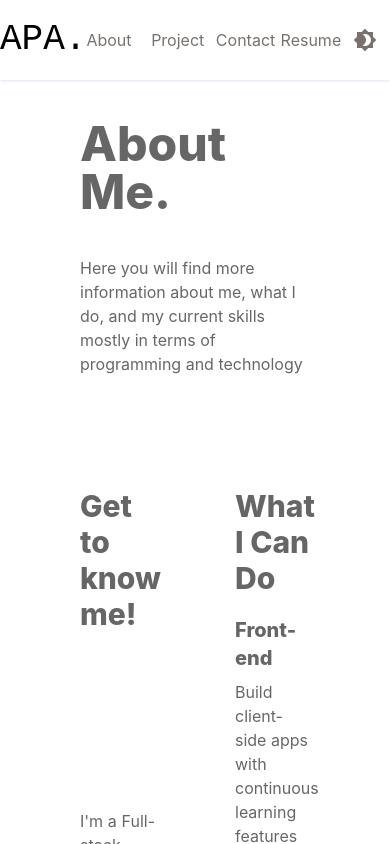
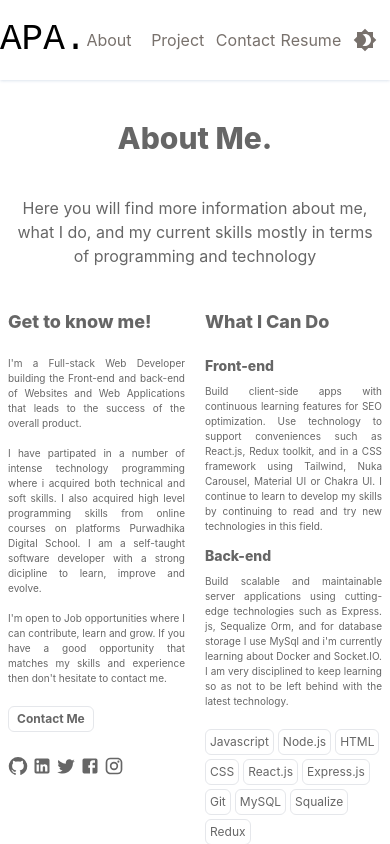
Before and after one commit to aisyahalghf/portofolio, a React (Create React App) app: page /about in a window 390 px wide. Shown: the top 844 px of the page. Built offline with nearby package versions, Linux system fonts and the light colour scheme.

Commit message:
responsive

```diff
--- a/src/pages/About.js
+++ b/src/pages/About.js
@@ -7,18 +7,20 @@ import { Link } from "react-router-dom";
 
 const About = () => {
   return (
-    <section className=" container mx-auto px-20 mt-10 flex flex-col items-center gap-28  h-screen ">
+    <section className=" container mx-auto px-2 md:px-20 mt-10 flex flex-col items-center gap-10 md:gap-28 pb-20 h-full  ">
       <div className="flex flex-col gap-10 items-center">
-        <h1 className=" font-extrabold text-5xl ">About Me.</h1>
-        <h2>
+        <h1 className=" font-extrabold text-3xl md:text-5xl ">About Me.</h1>
+        <h2 className=" text-center md:text-start ">
           Here you will find more information about me, what I do, and my
           current skills mostly in terms of programming and technology
         </h2>
       </div>
-      <div className=" grid grid-cols-2 gap-20">
+      <div className=" grid grid-cols-2 items-start md:items-stretch gap-5 md:gap-20 ">
         <div className=" flex flex-col justify-between gap-5 ">
-          <h1 className=" font-extrabold text-3xl">Get to know me!</h1>
-          <p className=" text-justify ">
+          <h1 className=" font-extrabold text-lg md:text-3xl">
+            Get to know me!
+          </h1>
+          <p className=" text-justify text-[10px] md:text-base   ">
             I'm a Full-stack Web Developer building the Front-end and back-end
             of Websites and Web Applications that leads to the success of the
             overall product.
@@ -34,35 +36,37 @@ const About = () => {
           </p>
 
           <Link to="/contact">
-            <div className=" w-fit flex justify-start border px-5 py-1 rounded-md font-bold hover:bg-stone-200 hover:text-slate-950  ">
+            <div className=" w-fit flex justify-start border text-xs md:text-base px-2 md:px-5 py-1 rounded-md font-bold hover:bg-stone-200 hover:text-slate-950  ">
               Contact Me
             </div>
           </Link>
           <div>
-            <div className=" flex justify-start gap-4   ">
+            <div className=" flex justify-start gap-1 md:gap-4   ">
               <a href="https://github.com/aisyahalghf">
-                <GitHubIcon />
+                <GitHubIcon fontSize="small" />
               </a>
               <a href="https://www.linkedin.com/in/aisyahputrialghifari">
-                <LinkedInIcon />
+                <LinkedInIcon fontSize="small" />
               </a>
               <a href="https://twitter.com/Aisyahalghifari">
-                <TwitterIcon />
+                <TwitterIcon fontSize="small" />
               </a>
               <a href="https://www.facebook.com/aisyah.alghifari.14?mibextid=LQQJ4d">
-                <FacebookIcon />
+                <FacebookIcon fontSize="small" />
               </a>
               <a href="https://www.instagram.com/aisyahalghf/?igshid=MjEwN2IyYWYwYw%3D%3D">
-                <InstagramIcon />
+                <InstagramIcon fontSize="small" />
               </a>
             </div>
           </div>
         </div>
 
         <div>
-          <h1 className=" font-extrabold text-3xl mb-5">What I Can Do</h1>
-          <h1 className=" font-extrabold text-xl mb-2">Front-end</h1>
-          <p>
+          <h1 className=" font-extrabold text-lg md:text-3xl mb-5 ">
+            What I Can Do
+          </h1>
+          <h1 className=" font-extrabold text-sm md:text-xl mb-2">Front-end</h1>
+          <p className=" text-[10px] md:text-base text-justify ">
             Build client-side apps with continuous learning features for SEO
             optimization. Use technology to support conveniences such as
             React.js, Redux toolkit, and in a CSS framework using Tailwind, Nuka
@@ -70,45 +74,47 @@ const About = () => {
             my skills by continuing to read and try new technologies in this
             field.
           </p>
-          <h1 className=" font-extrabold text-xl mb-2 mt-3 ">Back-end</h1>
-          <p className="mb-5">
+          <h1 className=" font-extrabold text-sm md:text-xl mb-2 mt-3 ">
+            Back-end
+          </h1>
+          <p className="mb-5 text-[10px] md:text-base text-justify">
             Build scalable and maintainable server applications using
             cutting-edge technologies such as Express. js, Sequalize Orm, and
             for database storage I use MySql and i'm currently learning about
             Docker and Socket.IO. I am very disciplined to keep learning so as
             not to be left behind with the latest technology.
           </p>
-          <div className="flex gap-3 flex-wrap  ">
-            <button className="border px-5 py-1 rounded-md  hover:bg-stone-200 hover:text-slate-950  ">
+          <div className="flex gap-1 md:gap-3 flex-wrap  ">
+            <button className="border px-1 py-1 rounded-md  hover:bg-stone-200 hover:text-slate-950 text-xs md:text-base md:px-5  ">
               Javascript
             </button>
-            <button className="border px-5 py-1 rounded-md  hover:bg-stone-200 hover:text-slate-950  ">
+            <button className="border px-1 py-1 rounded-md  hover:bg-stone-200 hover:text-slate-950 text-xs md:text-base md:px-5 ">
               Node.js
             </button>
 
-            <button className="border px-5 py-1 rounded-md  hover:bg-stone-200 hover:text-slate-950  ">
+            <button className="border px-1 py-1 rounded-md  hover:bg-stone-200 hover:text-slate-950 text-xs md:text-base md:px-5  ">
               HTML
             </button>
-            <button className="border px-5 py-1 rounded-md  hover:bg-stone-200 hover:text-slate-950  ">
-              Cascading Style Sheets
+            <button className="border px-1 py-1 rounded-md  hover:bg-stone-200 hover:text-slate-950 text-xs md:text-base md:px-5 ">
+              CSS
             </button>
-            <button className="border px-5 py-1 rounded-md  hover:bg-stone-200 hover:text-slate-950  ">
+            <button className="border px-1 py-1 rounded-md  hover:bg-stone-200 hover:text-slate-950 text-xs md:text-base md:px-5  ">
               React.js
             </button>
-            <button className="border px-5 py-1 rounded-md  hover:bg-stone-200 hover:text-slate-950  ">
+            <button className="border px-1 py-1 rounded-md  hover:bg-stone-200 hover:text-slate-950 text-xs md:text-base md:px-5 ">
               Express.js
             </button>
-            <button className="border px-5 py-1 rounded-md  hover:bg-stone-200 hover:text-slate-950  ">
+            <button className="border px-1 py-1 rounded-md  hover:bg-stone-200 hover:text-slate-950 text-xs md:text-base md:px-5  ">
+              Git
+            </button>
+            <button className="border px-1 py-1 rounded-md  hover:bg-stone-200 hover:text-slate-950 text-xs md:text-base md:px-5  ">
               MySQL
             </button>
-            <button className="border px-5 py-1 rounded-md  hover:bg-stone-200 hover:text-slate-950  ">
+            <button className="border px-1 py-1 rounded-md  hover:bg-stone-200 hover:text-slate-950 text-xs md:text-base md:px-5  ">
               Squalize
             </button>
-            <button className="border px-5 py-1 rounded-md  hover:bg-stone-200 hover:text-slate-950  ">
+            <button className="border px-1 py-1 rounded-md  hover:bg-stone-200 hover:text-slate-950 text-xs md:text-base md:px-5  ">
               Redux
-            </button>
-            <button className="border px-5 py-1 rounded-md  hover:bg-stone-200 hover:text-slate-950  ">
-              Git
             </button>
           </div>
         </div>
--- a/src/pages/Contact.js
+++ b/src/pages/Contact.js
@@ -77,7 +77,7 @@ const Contact = () => {
   };
 
   return (
-    <section className=" container mx-auto  h-[91vh]   w-[30vw] text-justify  mt-10 ">
+    <section className=" container mx-auto  h-[91vh]  px-5 md:px-20 lg:px-0 w-full  lg:w-[30vw] text-justify  mt-10 ">
       <div className="">
         <h1 className="font-extrabold text-5xl mb-5 ">Contact.</h1>
         <h2>
--- a/src/pages/Project.js
+++ b/src/pages/Project.js
@@ -126,7 +126,9 @@ const Project = ({ mode }) => {
     <section className="container mx-auto flex justify-center mt-10 ">
       <div className="flex flex-col gap-10">
         <div className=" font-extrabold text-5xl">Project.</div>
-        <ImageCard itemData={data} mode={mode} />
+        <div className=" grid grid-rows-1">
+          <ImageCard itemData={data} mode={mode} />
+        </div>
       </div>
     </section>
   );
--- a/src/pages/Resume.js
+++ b/src/pages/Resume.js
@@ -3,7 +3,7 @@ import { Link } from "react-router-dom";
 
 const Resume = () => {
   return (
-    <section className="container mx-auto flex justify-center mt-10 h-fit  ">
+    <section className="container mx-auto flex justify-center mt-10 h-min ">
       <div className=" flex flex-col items-start gap-5">
         <h1 className="text-4xl font-shadow font-extrabold  ">My Resume.</h1>
         <h1 className="text-stone-500">
@@ -14,7 +14,7 @@ const Resume = () => {
           page.
           <a
             className=" font-extrabold  "
-            href="https://drive.google.com/file/d/1KztghtedpEHidyrSGnt8428EKaoR8k0g/view"
+            href="https://drive.google.com/file/d/1uU9LTFkmb6rvbZSYNkQkeXJXgBT5AZRtview"
           >
             {" "}
             view{" "}
@@ -22,11 +22,11 @@ const Resume = () => {
           the resume{" "}
         </h1>
         <div className=" flex flex-col gap-5">
-          <a href="https://drive.google.com/file/d/1KztghtedpEHidyrSGnt8428EKaoR8k0g/view">
+          <a href="https://drive.google.com/file/d/1uU9LTFkmb6rvbZSYNkQkeXJXgBT5AZRt/view">
             {" "}
             <img
-              className="w-[700px]  h-[1000px]"
-              src="https://drive.google.com/uc?export=view&id=1KztghtedpEHidyrSGnt8428EKaoR8k0g"
+              className=" w-full md:w-[700px] h-[600px] md:h-full border "
+              src="https://drive.google.com/uc?export=view&id=1uU9LTFkmb6rvbZSYNkQkeXJXgBT5AZRt"
               alt=""
             />
           </a>
```
Also changed, not shown: src/componen/ImageCard.js (+17 -6 lines), src/pages/LandingPage.js (+32 -41 lines).
